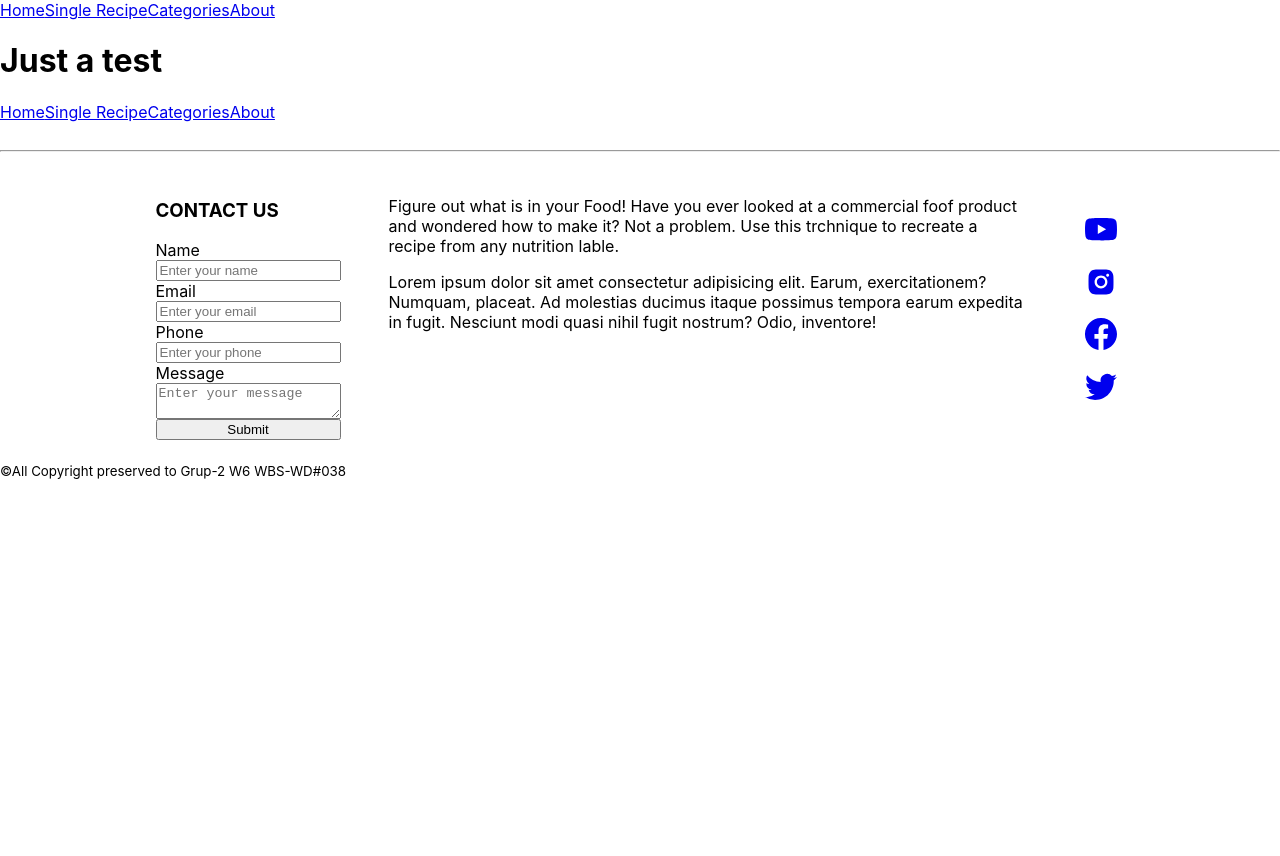
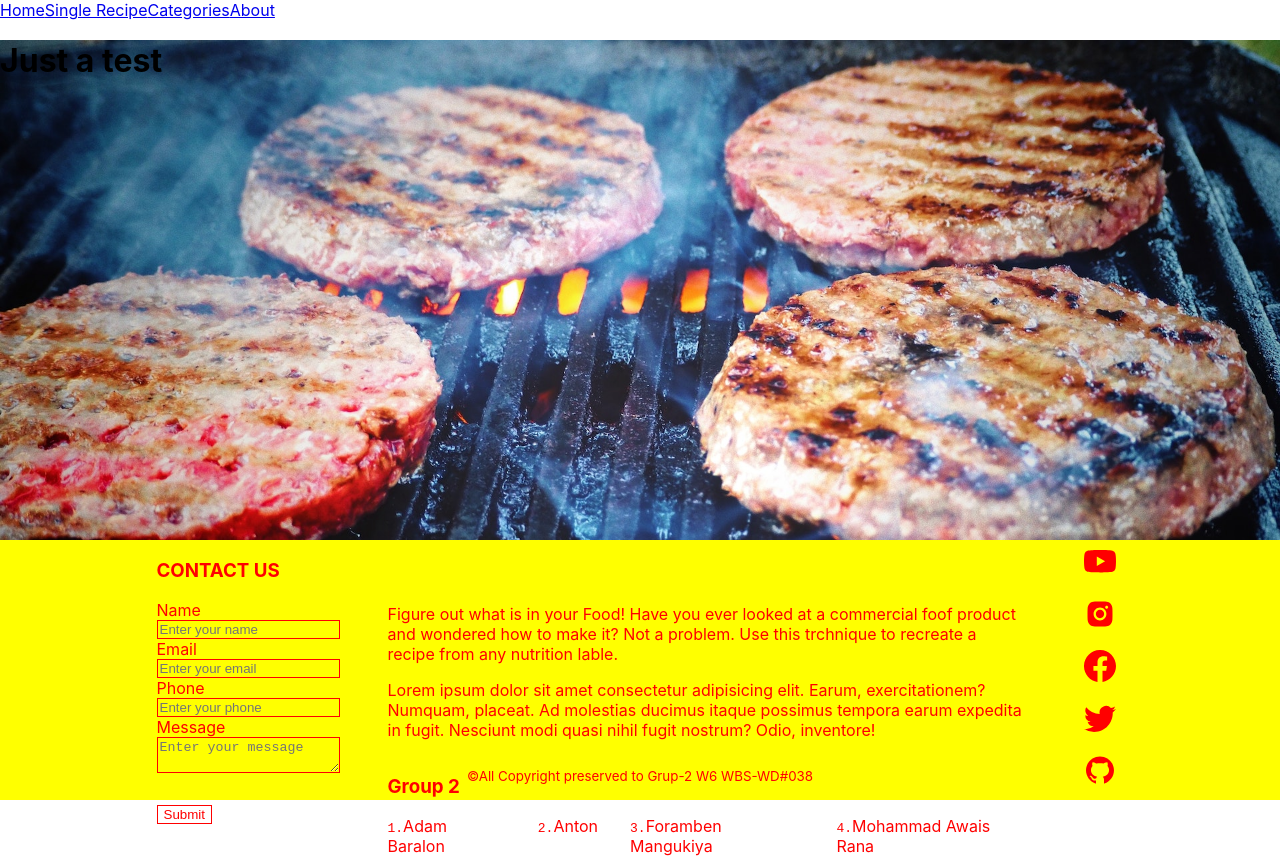
Before and after one commit to ForambenMangukiya/CMS_Cookbook, a React (Create React App) app: page / in a window 1280 px wide. Before the commit the page ends 800 px from the top, so only its background shows below. Built offline with nearby package versions, Linux system fonts and the light colour scheme; no server answers.

Commit message:
css for the body and footer

```diff
--- a/src/App.css
+++ b/src/App.css
@@ -1,3 +1,19 @@
+/* =========App.js =================== */
+
+.App {
+  display: flex;
+  flex-direction: column;
+  min-height: 100vh;
+  background-image: url(./img/landing_page_bckg.jpg);
+  background-size: 100%;
+  background-position: 100%;
+  background-repeat: no-repeat;
+}
+
+.App_wrap{
+  flex: 1;
+}
+
 /* =========Single Recipe Page =================== */
 
 .singlerecipe__wrapper {
--- a/src/App.js
+++ b/src/App.js
@@ -18,6 +18,7 @@ export default function App() {
 console.group(recipes)
   return (
     <div className="App">
+      <div className="App_wrap">
       <Navbar />
 
       <h1>Just a test</h1>
@@ -26,7 +27,7 @@ console.group(recipes)
     {/* <Routes>
       <Route path="/" components={<h2>Test</h2> } />
     </Routes> */}
-
+      </div>
     <Footer />
     </div>
   );
--- a/src/Components/footer/Footer.jsx
+++ b/src/Components/footer/Footer.jsx
@@ -7,17 +7,15 @@ import FooterCenter from "./FooterCenter";
 export default function Footer(){
   return(
     <div className="footer">
-      <Navbar />
-      <br />
-      <hr className="footer_hr" />
-      <br />
+      <div className="footer_wrap">
       <div className="footer_content">
         <FooterLeft />
         <FooterCenter />
         <FooterRight />
       </div>
-      <br />
-      <small className="copyright">&copy;All Copyright preserved to Grup-2 W6 WBS-WD#038</small>
+        <br />
+        <small className="copyright">&copy;All Copyright preserved to Grup-2 W6 WBS-WD#038</small>
+      </div>
     </div>
   )
 }
--- a/src/Components/footer/FooterCenter.jsx
+++ b/src/Components/footer/FooterCenter.jsx
@@ -6,6 +6,15 @@ export default function FooterCenter() {
         Figure out what is in your Food! Have you ever looked at a commercial foof product and wondered how to make it? Not a problem. Use this trchnique to recreate a recipe from any nutrition lable.
       </p>
       <p>Lorem ipsum dolor sit amet consectetur adipisicing elit. Earum, exercitationem? Numquam, placeat. Ad molestias ducimus itaque possimus tempora earum expedita in fugit. Nesciunt modi quasi nihil fugit nostrum? Odio, inventore!</p>
+      <div className="group_members">
+        <h3 className="group_members_h3">Group 2</h3>
+        <div className="group_members_links">
+          <a className="group_members_link" href="https://github.com/AdamN89"><samp>1.</samp>Adam Baralon</a>
+          <a className="group_members_link" href="https://github.com/antonsAccount"><samp>2.</samp>Anton</a>
+          <a className="group_members_link" href="https://github.com/ForambenMangukiya"><samp>3.</samp>Foramben Mangukiya</a>
+          <a className="group_members_link" href="https://github.com/Mundarana"><samp>4.</samp>Mohammad Awais Rana</a>
+        </div>
+      </div>
     </div>
   );
 }
--- a/src/Components/footer/FooterLeft.jsx
+++ b/src/Components/footer/FooterLeft.jsx
@@ -5,19 +5,20 @@ export default function FooterLeft(){
       <h3 className="footer_contact">CONTACT US</h3>
       <form className="footer_conact-form">
         <label for="name">Name</label>
-        <input type="text" id="name" name="name" placeholder="Enter your name" />
+        <input className="footer_input" type="text" id="name" name="name" placeholder="Enter your name" />
 
         <label for="email">Email</label>
-        <input type="email" id="email" name="email" placeholder="Enter your email" />
+        <input className="footer_input" type="email" id="email" name="email" placeholder="Enter your email" />
 
         <label for="phone">Phone</label>
-        <input type="phone" id="phone" name="phone" placeholder="Enter your phone" />
+        <input className="footer_input" type="phone" id="phone" name="phone" placeholder="Enter your phone" />
 
         <label for="message">Message</label>
-        <textarea type="text" id="message" name="message" placeholder="Enter your message"></textarea>
+        <textarea  className="footer_input" type="text" id="message" name="message" placeholder="Enter your message"></textarea>
 
-        <button type="submit">Submit</button>
+        <button className="footer_submit" type="submit">Submit</button>
       </form>
+
     </div>
   )
 }
--- a/src/Components/footer/FooterRight.jsx
+++ b/src/Components/footer/FooterRight.jsx
@@ -2,6 +2,7 @@ import { BsYoutube } from 'react-icons/bs';
 import { AiFillInstagram } from 'react-icons/ai';
 import { BsFacebook } from 'react-icons/bs';
 import { BsTwitter } from 'react-icons/bs'
+import { AiFillGithub } from 'react-icons/ai'
 
 export default function FooterRight(){
 
@@ -11,6 +12,7 @@ export default function FooterRight(){
       <a className='footer-a' href="https://www.instagram.com/"  target='_blank'><AiFillInstagram /></a>
       <a className='footer-a' href="https://www.facebook.com/" target='_blank'><BsFacebook /></a>
       <a className='footer-a' href="https://twitter.com/" target='_blank'><BsTwitter /></a>
+      <a className='footer-a' href="https://github.com/ForambenMangukiya/CMS_Cookbook" target='_blank'><AiFillGithub /></a>
     </div>
   );
 }
--- a/src/Components/footer/footer.css
+++ b/src/Components/footer/footer.css
@@ -1,7 +1,17 @@
 .footer_content{
+  max-height: 22vh;
   display: flex;
   gap: 3rem;
   justify-content: center;
+  color: red;
+  position: relative;
+}
+
+.footer_wrap{
+  background-color: yellow;
+  display: flex;
+  flex-direction: column;
+  align-items: center;
 }
 
 .footer_conact-form{
@@ -9,7 +19,21 @@
   flex-direction: column;
 }
 
+.footer_submit{
+  background: transparent;
+  color: red;
+  border: 1px solid red;
+  cursor: pointer;
+}
+
+.footer_submit:hover{
+  background: transparent;
+  color: royalblue;
+  border: 1px solid royalblue;
+}
+
 .footer_right {
+  padding-top: 5rem;
   display: flex;
   flex-direction: column;
   align-self: center;
@@ -17,19 +41,63 @@
 }
 
 .footer_right svg {
+  color: red;
   font-size: 2rem;
   padding: 0.5rem;
+  cursor: pointer;
 }
 
-.footer-a{
+.footer_right svg:hover{
+  color: royalblue;
+  font-size: 2.1rem;
+}
+
+.footer-links{
   list-style: none;
 }
 
+.footer_input{
+  background: transparent;
+  border: red 1px solid;
+  color: red;
+}
+
+.footer_submit{
+  width: fit-content;
+  margin-top: 2rem;
+  justify-content: center;
+}
+
 .footer_center {
+  padding-top: 3rem;
   width: 80vh;
 }
 
+.group_members{
+  display: flex;
+  justify-content: center;
+  flex-direction: column;
+}
+
+.group_members_links{
+  display: flex;
+  justify-content: center;
+  gap: 2rem;
+}
+
+.group_members_link{
+  text-decoration: none;
+  color: red;
+  cursor: pointer;
+}
+
+.group_members_link:hover{
+  color: royalblue;
+}
+
 .copyright{
+  align-items: center;
+  color: red;
   padding-top: 2rem;
-  padding-bottom: 5rem;
+  padding-bottom: 1rem;
 }
```
